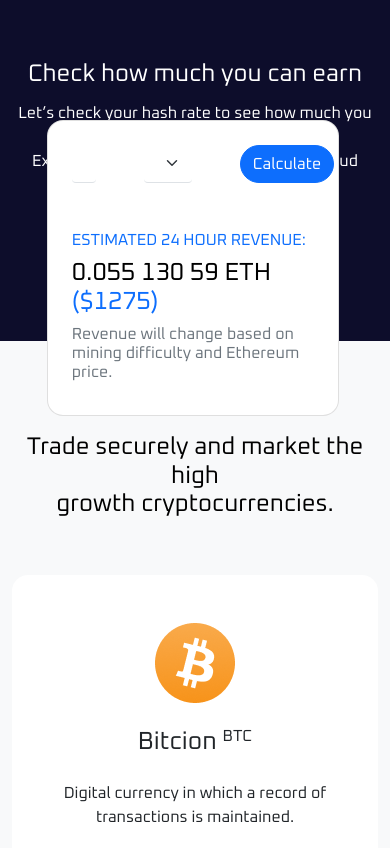
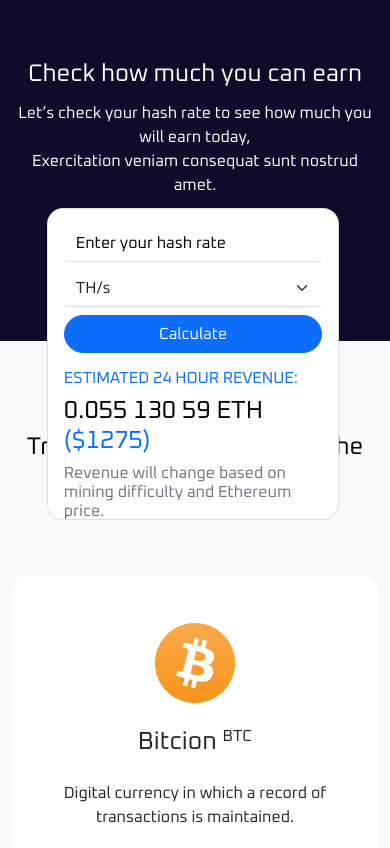
Before and after one commit to Teejay31/crappo, a plain HTML site: page index.html in a window 390 px wide. Shown: the part 1700-2548 px from the top of the page. Drawn offline with nearby package versions, Linux system fonts and the light colour scheme.

Commit message:
new update

```diff
--- a/css/style.css
+++ b/css/style.css
@@ -60,4 +60,33 @@ body{
     .fs-7 {
         font-size: 14px;
     }
+
+    .re-width {
+        width: 100% !important;
+    }
 }
+
+@media (max-width: 426px) {
+    .flex-sm {
+        flex-direction: column !important;
+    }
+
+    .heighty {
+        height: 37vh;
+        overflow-y: scroll;
+    }
+
+    .retop {
+        top: -9% !important;
+    }
+}
+
+@media (max-width: 376px) {
+    .sm-padding {
+        padding-top: 10rem !important;
+    }
+
+    .retop {
+        top: -8% !important;
+    }
+}
--- a/index.html
+++ b/index.html
@@ -128,11 +128,11 @@
         </section>
         <section class="bg-light">
             <div class="container py-5 position-relative">
-                <div style="left: 12%; top: -15%" class="position-absolute w-75">
-                    <div style="border-radius: 16px;" class="card p-4">
-                        <div class="d-flex justify-content-between">
+                <div style="left: 12%; top: -15%" class="position-absolute retop w-75">
+                    <div style="border-radius: 16px;" class="card heighty p-3 p-lg-4">
+                        <div class="d-flex flex-sm justify-content-between">
                             <input type="text" class="form-control border-0 hold-er border-bottom" placeholder="Enter your hash rate">
-                            <select name="select" class="form-select border-0 border-bottom mx-5">
+                            <select name="select" class="form-select border-0 border-bottom my-2 my-md-0 my-lg-0 mx-0 mx-md-4 mx-lg-5">
                                 <option Selected value="">TH/s</option>
                                 <option value="">TH/s</option>
                                 <option value="">TH/s</option>
@@ -140,14 +140,14 @@
                             </select>
                             <button class="btn btn-primary rounded-pill fs-6">Calculate</button>
                         </div>
-                        <div class="pt-5 text-black">
+                        <div class="pt-3 pt-lg-5 pt-md-5 text-black">
                             <h5 class="fs-6 text-primary">ESTIMATED 24 HOUR REVENUE:</h5>
                             <h5 class="fs-2">0.055 130 59 ETH <span class="text-primary">($1275)</span></h5>
                             <h6 class="text-muted fs-6">Revenue will change based on mining difficulty and Ethereum price.</h6>
                         </div>
                     </div>
                 </div>
-                <h6 class="fs-40 text-black text-center" style="padding-top: 12%;">Trade securely and market the high <br>
+                <h6 class="fs-40 text-black sm-padding text-center" style="padding-top: 12%;">Trade securely and market the high <br>
                 growth cryptocurrencies.</h6>
                 <div class="row pt-5">
                     <div class="col-lg-4 col-md-4 col-12">
@@ -326,7 +326,7 @@
                     <div>
                         <p class="text-white fs-7">&copy;2024 CRAPPO. All rights reserved</p>
                     </div>
-                    <div class="fs-5">
+                    <div class="fs-6 fs-lg-5">
                         <a href="#"><i class="bi text-white bi-whatsapp"></i></a>
                         <a href="#" class="px-1 px-lg-3 px-md-3"><i class="bi text-white bi-instagram"></i></a>
                         <a href="#"><i class="bi text-white bi-youtube"></i></a>
```
